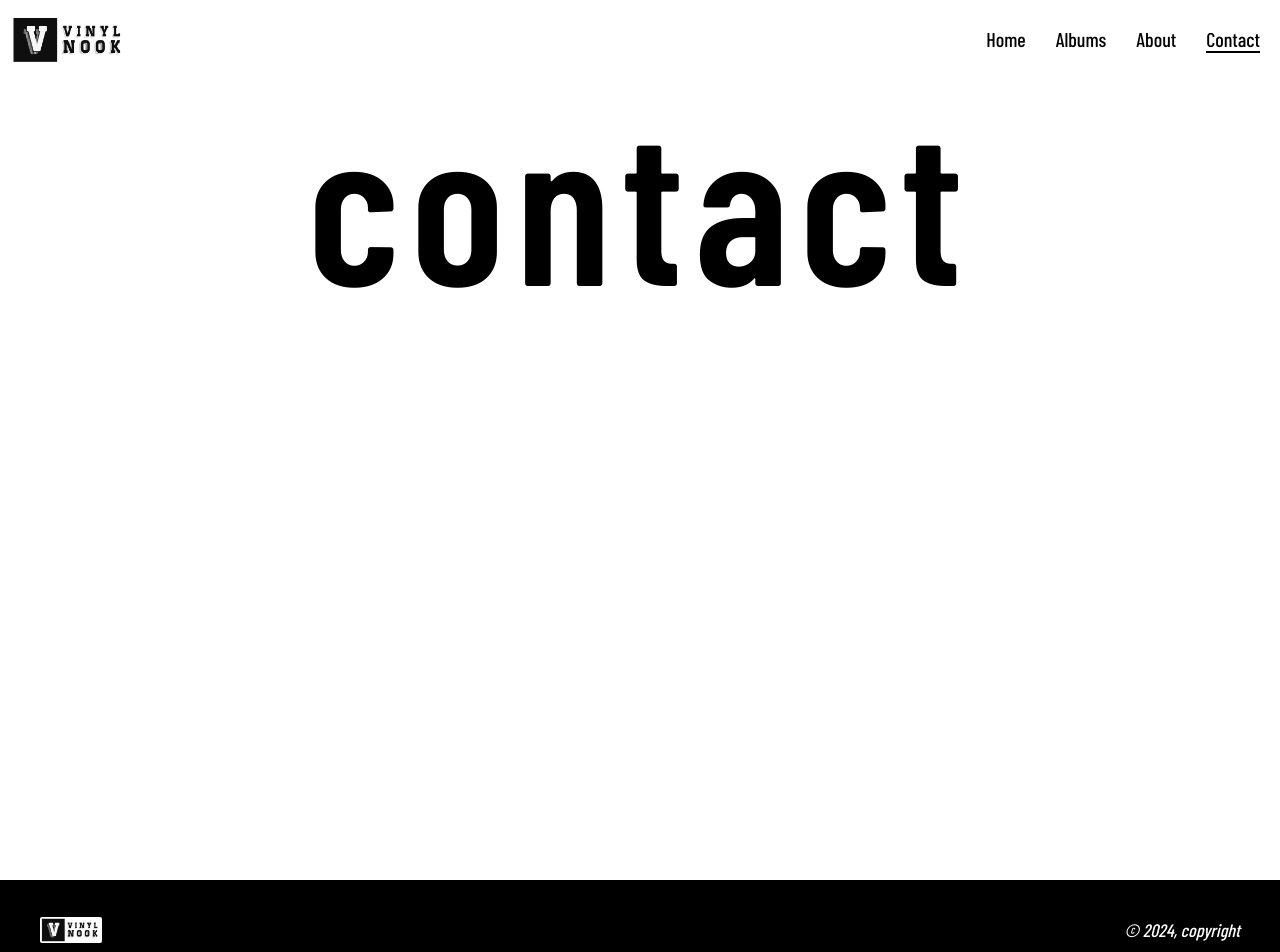
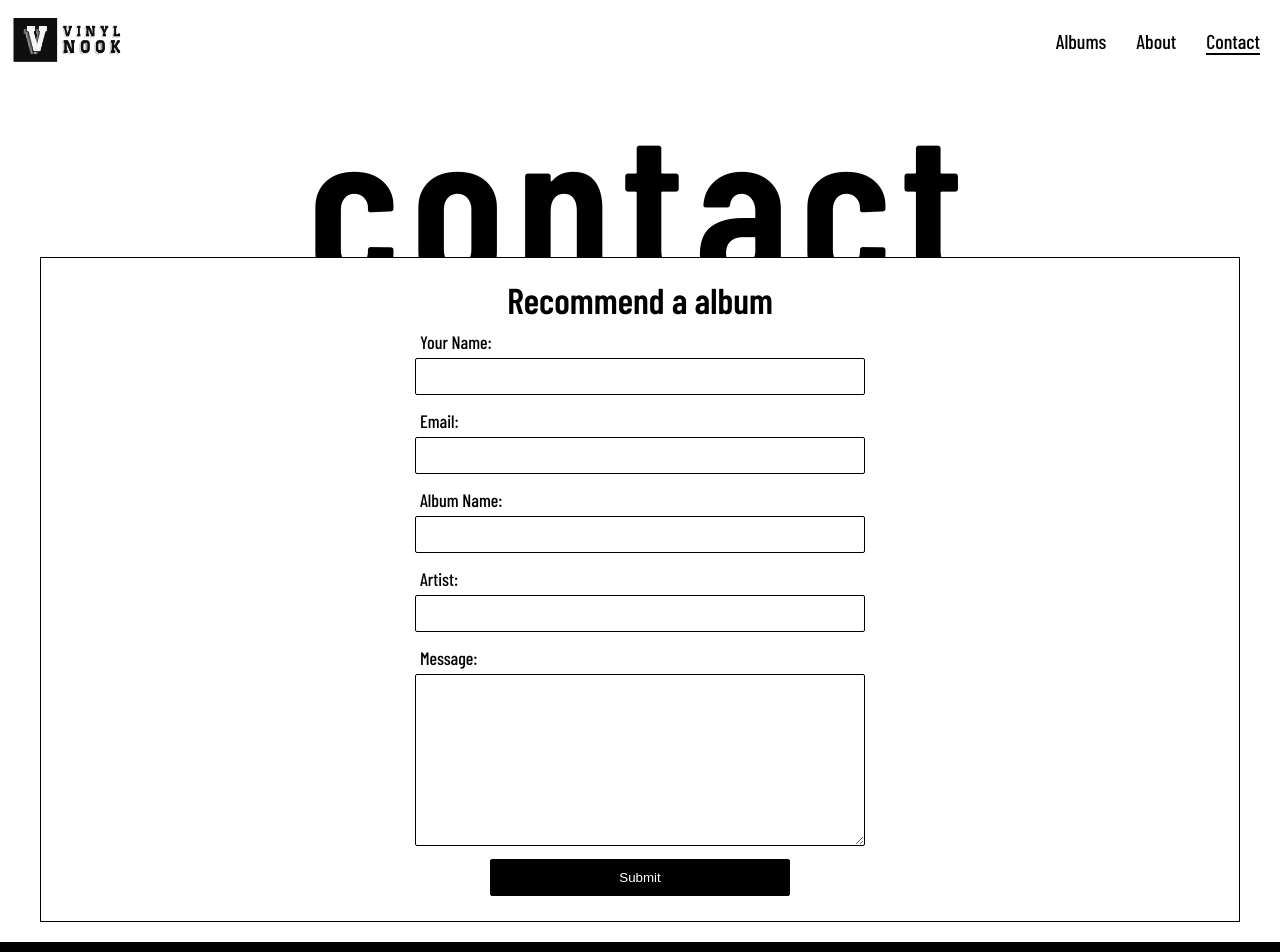
Before and after one commit to nanmartins/VinylNook, a Vue app: page /contact in a window 1280 px wide. Shown: the top 952 px of the page. Built offline with nearby package versions, Linux system fonts and the light colour scheme; a web font is replaced by a local one.

Commit message:
recommendation form done

```diff
--- a/src/components/Header/Header.vue
+++ b/src/components/Header/Header.vue
@@ -1,11 +1,13 @@
 <template>
   <header :class="{ 'scrolled': scrolled }">
-    <img src="@/assets/logo.png" alt="">
+    <router-link to="/">
+      <img src="@/assets/logo.png" alt="">
+    </router-link>
     <nav>
-      <router-link to="/">Home</router-link>
       <router-link to="/albums">Albums</router-link>
       <router-link to="/about">About</router-link>
       <router-link to="/contact">Contact</router-link>
+      <!-- <router-link to="/">Recommendatio</router-link> -->
     </nav>
   </header>
 </template>
@@ -83,6 +85,7 @@ nav a:hover::after {
   content: '';
   display: block;
   width: 100%;
+  top: 2px;
   height: 1px;
   background-color: rgb(142, 142, 142);
   animation: widthAnime 0.5s;
--- a/src/components/NewRealeses/NewRealeses.vue
+++ b/src/components/NewRealeses/NewRealeses.vue
@@ -91,7 +91,11 @@ const timeDiff = (date) => {
 
   if (minutes < 60) {
     const min = Math.floor(minutes)
-    return min + " minutes ago."
+    if (minutes === 1) {
+      return min + " minute ago."
+    } else {
+      return min + " minutes ago."
+    }
   }
 
   if (minutes < 1440) {
--- /dev/null
+++ b/src/components/RecommendationForm/RecommendationForm.vue
@@ -0,0 +1,148 @@
+<template>
+  <div v-if="createdMessage" class="success-message">
+    <p>{{ createdMessage }}</p>
+  </div>
+
+  <div class="recommendation-form">
+    <h2>Recommend a album</h2>
+
+    <form @submit.prevent="handleSubmit">
+
+      <div>
+        <label for="recommendedBy">Your Name: </label>
+        <input type="text" v-model="newRecommendation.recommendedBy" required>
+      </div>
+
+      <div>
+        <label for="email">Email: </label>
+        <input type="email" v-model="newRecommendation.email">
+      </div>
+
+      <div>
+        <label for="recommendedAlbum">Album Name: </label>
+        <input type="text" v-model="newRecommendation.recommendedAlbum" required>
+      </div>
+
+      <div>
+        <label for="artist">Artist: </label>
+        <input type="text" v-model="newRecommendation.artist">
+      </div>
+
+      <div>
+        <label for="message">Message: </label>
+        <textarea v-model="newRecommendation.message" rows="10"></textarea>
+      </div>
+
+      <button>Submit</button>
+
+    </form>
+
+  </div>
+</template>
+
+<script setup>
+import { ref } from 'vue'
+import { createRecommendation  } from '@/services.js'
+
+const newRecommendation = ref({
+  recommendedBy: '',
+  email: '',
+  recommendedAlbum: '',
+  artist: '',
+  message: ''
+})
+
+const createdMessage = ref('')
+
+
+const handleSubmit = async () => {
+  try {
+    await createRecommendation(newRecommendation.value)
+  }
+  catch (error) {
+    throw error
+  }
+  finally {
+    createdMessage.value = 'Thank you for your recommendation!'
+    setTimeout(() => {
+      createdMessage.value = ''
+    }, 3000)
+    newRecommendation.value = {
+      recommendedBy: '',
+      email: '',
+      recommendedAlbum: '',
+      artist: '',
+      message: ''
+    }
+  }
+}
+
+</script>
+
+<style scoped>
+
+.success-message {
+  width: 500px;
+  border: 2px solid rgb(1, 171, 1);
+  position: fixed;
+  padding: 15px 30px;
+  border-radius: 2px;
+  background: #424242;
+  color: #ffffff;
+  bottom: 10px;
+  right: 15px;
+  z-index: 1000;
+}
+
+.recommendation-form {
+  display: flex;
+  position: relative;
+  width: 100%;
+  max-width: 1200px;
+  flex-direction: column;
+  background: white;
+  padding: 20px;
+  margin: 20px auto;
+  border: 1px solid black;
+  z-index: 1000;
+}
+
+h2 {
+  font-size: 36px;
+}
+
+form {
+  display: flex;
+  flex-direction: column;
+  width: 100%;
+  max-width: 450px;
+  margin: 0 auto;
+}
+
+label {
+  display: flex;
+  justify-content: left;
+  padding: 10px 0 0 5px;
+  font-size: 18px;
+}
+
+input, textarea {
+  width: 100%;
+  padding: 10px;
+  border: 1px solid black;
+  border-radius: 2px;
+  margin: 5px 0;
+}
+
+button {
+  width: 100%;
+  max-width: 300px;
+  padding: 10px;
+  border: 1px solid black;
+  border-radius: 2px;
+  margin: 5px auto;
+  background: black;
+  color: white;
+}
+
+</style>
--- a/src/services.js
+++ b/src/services.js
@@ -1,10 +1,12 @@
 import axios from 'axios'
 
-const baseUrl = 'https://node-express-sooty-omega.vercel.app/vinyls'
+const vinylBaseUrl = 'https://node-express-sooty-omega.vercel.app/vinyls'
+const recommendationBaseUrl = 'https://node-express-sooty-omega.vercel.app/recommendations'
+
 
 export const getVinyls = async ({ page = 1, limit = 16 } = {}) => {
   try {
-    const response = await axios.get(baseUrl, {
+    const response = await axios.get(vinylBaseUrl, {
       params: { page, limit }
     })
     return response.data
@@ -17,7 +19,7 @@ export const getVinyls = async ({ page = 1, limit = 16 } = {}) => {
 
 export const getVinyl = async (id) => {
   try {
-    const response = await axios.get(`${baseUrl}/${id}`)
+    const response = await axios.get(`${vinylBaseUrl}/${id}`)
     return response.data
   }
   catch (error) {
@@ -25,9 +27,10 @@ export const getVinyl = async (id) => {
   }
 }
 
+
 export const getNewVinyls = async ({ sort = 'latest', limit = 16 } = {}) => {
   try {
-    const response = await axios.get(baseUrl, {
+    const response = await axios.get(vinylBaseUrl, {
       params: { sort, limit }
     })
     return response.data
@@ -37,9 +40,10 @@ export const getNewVinyls = async ({ sort = 'latest', limit = 16 } = {}) => {
   }
 }
 
+
 export const createVinyl = async (newVinyl) => {
   try {
-    await axios.post(baseUrl, newVinyl)
+    await axios.post(vinylBaseUrl, newVinyl)
   }
   catch (error) {
     throw error
@@ -49,7 +53,7 @@ export const createVinyl = async (newVinyl) => {
 
 export const updateVinyl = async (id, updatedVinyl) => {
   try {
-    const response = await axios.put(`${baseUrl}/${id}`, updatedVinyl)
+    const response = await axios.put(`${vinylBaseUrl}/${id}`, updatedVinyl)
     return response.data.vinyls
   }
   catch (error) {
@@ -60,9 +64,32 @@ export const updateVinyl = async (id, updatedVinyl) => {
 
 export const deleteVinyl = async (deleteId) => {
   try {
-    await axios.delete(`${baseUrl}/${deleteId}`)
+    await axios.delete(`${vinylBaseUrl}/${deleteId}`)
   }
   catch (error) {
     throw error
   }
 }
+
+
+// Recommendation
+
+export const getRecommendations = async () => {
+  try {
+    const response = await axios.get(recommendationBaseUrl)
+    return response.data
+  }
+  catch (error) {
+    throw error
+  }
+}
+
+
+export const createRecommendation = async (newRecommendation) => {
+  try {
+    await axios.post(recommendationBaseUrl, newRecommendation)
+  }
+  catch (error) {
+    throw error
+  }
+}
--- a/src/views/ContactView.vue
+++ b/src/views/ContactView.vue
@@ -2,9 +2,12 @@
   <div class="about">
     <h2>contact</h2>
   </div>
+
+  <RecommendationForm />
 </template>
 
 <script setup>
+import RecommendationForm from '@/components/RecommendationForm/RecommendationForm.vue'
 
 </script>
 
--- a/src/views/VinylView.vue
+++ b/src/views/VinylView.vue
@@ -11,7 +11,6 @@
       </div>
 
       <div class="vinyl-card-description">
-        {{ vinyl.createdAt }}
         <h1>{{vinyl.artist}}, "{{ vinyl.album }}"</h1>
         <h2>{{ vinyl.year }}</h2>
         <p>Studio: {{ vinyl.studio}}</p>
```
